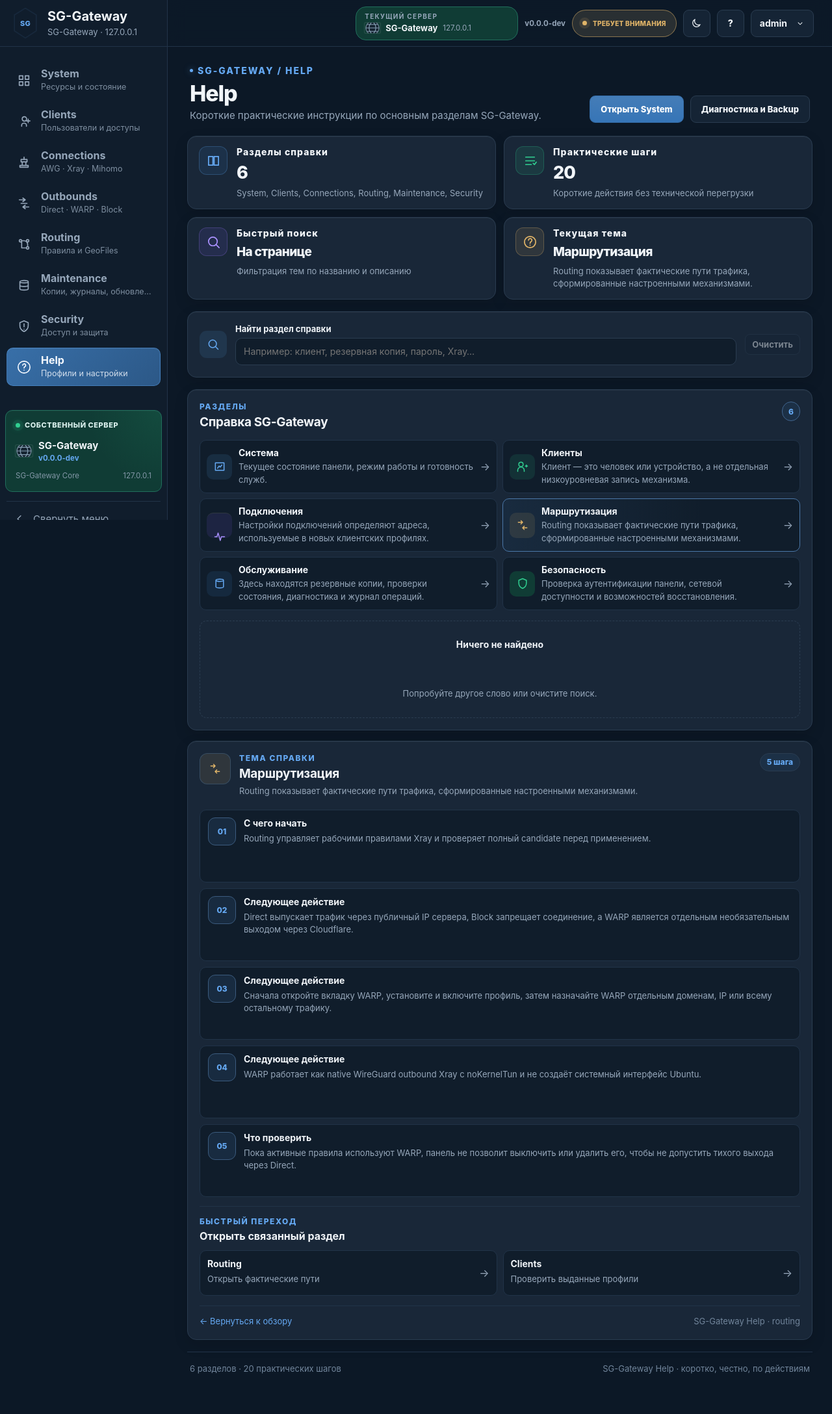
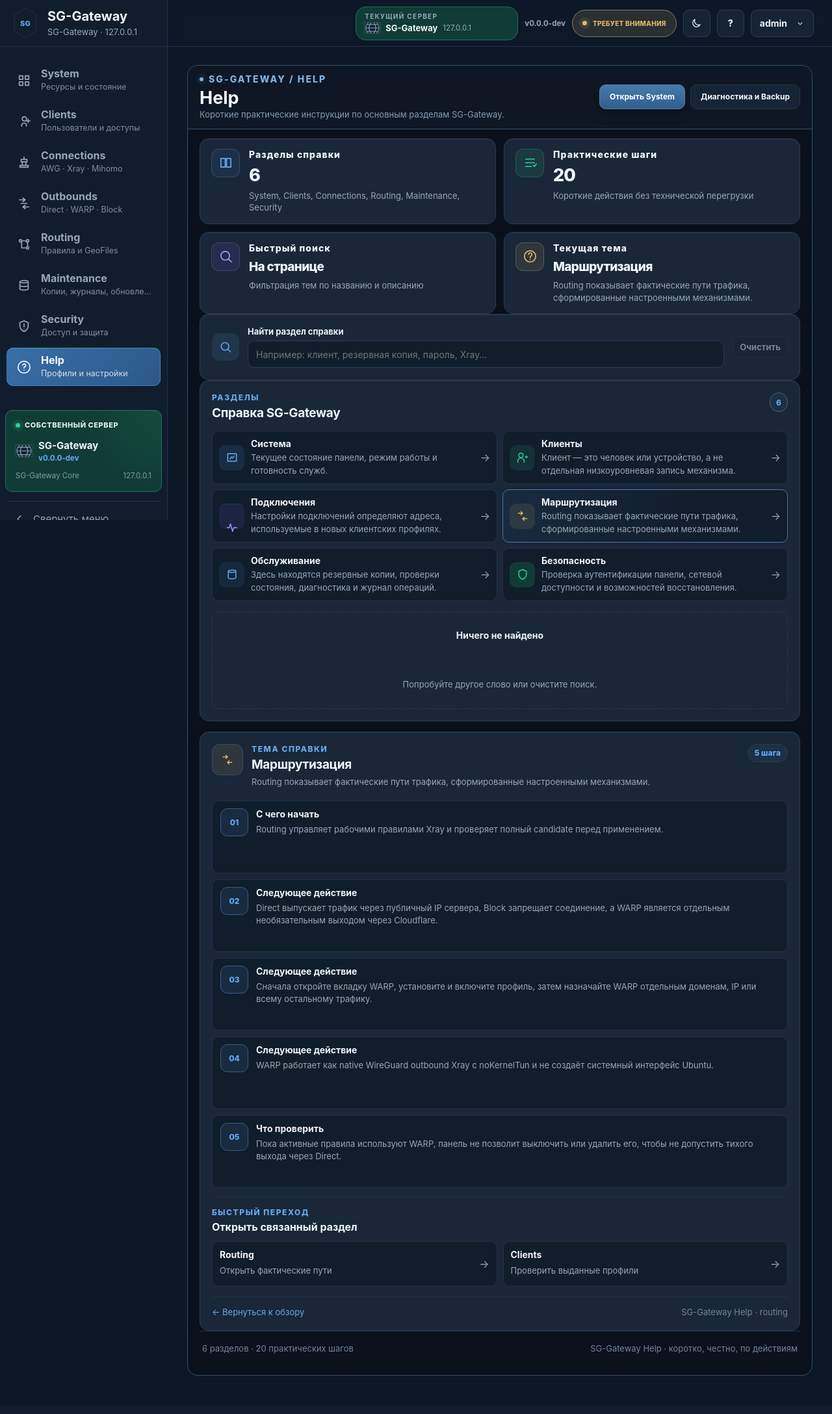
Before and after one commit to s-gor/sg-gateway, a Flask app: page /help/routing in a window 1280 px wide. Shown: the whole page at 65% size. After the commit the page ends 2117 px from the top, so only its background shows below. Run offline with Flask 3, Linux system fonts and the light colour scheme; the visitor is signed in with stand-in values (Sample User, id 1); data comes from the database, SQL or seed files in the repository; data that the repository does not hold is empty.

Commit message:
Unify SG-Gateway 021 page framing and Routing controls

```diff
--- /dev/null
+++ b/app/web/static/sg-page-frame-routing-v1.css
@@ -0,0 +1,176 @@
+/* SG-Gateway 021 accumulated UI
+   Routing is the exact page-heading and outer-frame reference.
+   Applies only to System, Clients, Connections, Outbounds,
+   Maintenance, Security and Help. */
+
+html[data-theme="dark"] {
+  --sgpf-page-bg: #0B121C;
+  --sgpf-header: #0E1723;
+  --sgpf-line: #24364B;
+  --sgpf-line-strong: #34506B;
+  --sgpf-text: #F4F7FA;
+  --sgpf-muted: #8A9AAF;
+  --sgpf-accent: #7FB2E0;
+  --sgpf-raised: #162438;
+  --sgpf-primary: linear-gradient(180deg, #477AAA 0%, #315E8C 100%);
+  --sgpf-shadow: none;
+}
+
+html[data-theme="light"] {
+  --sgpf-page-bg: radial-gradient(circle at 78% -8%, #FBF4E8 0%, #F1EEE6 22%, #E5ECE7 58%, #E5ECE7 100%);
+  --sgpf-header: linear-gradient(180deg, #F1F3EF 0%, #DCE4DD 100%);
+  --sgpf-line: #89968A;
+  --sgpf-line-strong: #68786C;
+  --sgpf-text: #29312C;
+  --sgpf-muted: #66716A;
+  --sgpf-accent: #456F5C;
+  --sgpf-raised: linear-gradient(180deg, #F8F0E4 0%, #E8D9C3 100%);
+  --sgpf-primary: linear-gradient(180deg, #6F9A84 0%, #527D69 100%);
+  --sgpf-shadow: 0 18px 36px rgba(43, 52, 46, .16), 0 2px 5px rgba(43, 52, 46, .10);
+}
+
+:is(.sv1-page, .cv2-page, .cnv1-page, .ob49-page, .mtv2-page, .secv2-page, .hlpv1-page) {
+  display: grid !important;
+  gap: 0 !important;
+  min-width: 0;
+  border: 1px solid var(--sgpf-line-strong) !important;
+  border-radius: 16px !important;
+  background: var(--sgpf-page-bg) !important;
+  box-shadow: var(--sgpf-shadow);
+}
+
+:is(.sv1-heading, .cv2-heading.cv15-heading, .cnv1-heading, .ob49-heading, .mtv2-heading, .ts2-page-heading, .hlpv1-heading) {
+  display: flex !important;
+  justify-content: space-between !important;
+  align-items: center !important;
+  gap: 20px !important;
+  min-height: 78px !important;
+  margin: 0 !important;
+  padding: 12px 18px !important;
+  border: 0 !important;
+  border-bottom: 1px solid var(--sgpf-line-strong) !important;
+  border-radius: 16px 16px 0 0 !important;
+  background: var(--sgpf-header) !important;
+  box-shadow: var(--sgpf-shadow) !important;
+}
+
+:is(.sv1-heading, .cv2-heading.cv15-heading, .cnv1-heading, .ob49-heading, .mtv2-heading, .ts2-page-heading, .hlpv1-heading) > div:first-child {
+  min-width: 0;
+}
+
+:is(.sv1-heading, .cv2-heading.cv15-heading, .cnv1-heading, .ob49-heading, .mtv2-heading, .ts2-page-heading, .hlpv1-heading) h1 {
+  margin: 6px 0 2px !important;
+  color: var(--sgpf-text) !important;
+  font-size: 27px !important;
+  line-height: 1.05 !important;
+  font-weight: 750 !important;
+  letter-spacing: 0 !important;
+}
+
+:is(.sv1-heading, .cv2-heading.cv15-heading, .cnv1-heading, .ob49-heading, .mtv2-heading, .ts2-page-heading, .hlpv1-heading) p {
+  margin: 0 !important;
+  color: var(--sgpf-muted) !important;
+  font-size: 13px !important;
+  line-height: 1.45 !important;
+}
+
+:is(.sv1-kicker, .cv2-kicker, .cnv1-kicker, .ob49-kicker, .mtv2-kicker, .ts2-kicker, .hlpv1-kicker) {
+  display: flex !important;
+  align-items: center !important;
+  gap: 8px !important;
+  color: var(--sgpf-accent) !important;
+  font-size: 10px !important;
+  font-weight: 850 !important;
+  letter-spacing: .15em !important;
+  line-height: 1.2 !important;
+}
+
+:is(.sv1-kicker, .cv2-kicker, .cnv1-kicker, .ob49-kicker, .mtv2-kicker, .hlpv1-kicker) > span {
+  width: 6px !important;
+  height: 6px !important;
+  flex: 0 0 6px;
+  border-radius: 50% !important;
+  background: var(--sgpf-accent) !important;
+}
+
+.ts2-kicker::before {
+  content: "";
+  width: 6px;
+  height: 6px;
+  flex: 0 0 6px;
+  border-radius: 50%;
+  background: var(--sgpf-accent);
+}
+
+:is(.sv1-heading-actions, .cv2-heading-actions, .cnv1-heading-actions, .ob49-heading-actions, .mtv2-heading-actions, .ts2-heading-actions, .hlpv1-heading-actions) {
+  display: flex !important;
+  align-items: center !important;
+  justify-content: flex-end !important;
+  flex-wrap: wrap !important;
+  gap: 8px !important;
+}
+
+:is(.sv1-heading, .cv2-heading.cv15-heading, .cnv1-heading, .ob49-heading, .mtv2-heading, .ts2-page-heading, .hlpv1-heading)
+:is(a.button, button.button, .ob49-help, .cv2-create-button, a[class*="heading"]) {
+  display: inline-flex !important;
+  align-items: center !important;
+  justify-content: center !important;
+  min-height: 38px !important;
+  border: 1px solid var(--sgpf-line) !important;
+  border-radius: 10px !important;
+  background: var(--sgpf-raised) !important;
+  color: var(--sgpf-text) !important;
+  padding: 8px 15px !important;
+  font: inherit !important;
+  font-size: 12px !important;
+  font-weight: 750 !important;
+  line-height: 1.2 !important;
+  text-decoration: none !important;
+  box-shadow: none !important;
+}
+
+html[data-theme="dark"]
+:is(.sv1-heading, .cv2-heading.cv15-heading, .cnv1-heading, .ob49-heading, .mtv2-heading, .ts2-page-heading, .hlpv1-heading)
+:is(.primary, .sg-ljd-key-action, .cv2-create-button) {
+  border-color: #4E82B1 !important;
+  background: var(--sgpf-primary) !important;
+  color: #FFFFFF !important;
+  box-shadow: 0 8px 18px rgba(0, 0, 0, .22) !important;
+}
+
+html[data-theme="light"]
+:is(.sv1-heading, .cv2-heading.cv15-heading, .cnv1-heading, .ob49-heading, .mtv2-heading, .ts2-page-heading, .hlpv1-heading)
+:is(.primary, .sg-ljd-key-action, .cv2-create-button) {
+  border-color: #5C846F !important;
+  background: var(--sgpf-primary) !important;
+  color: #FFFFFF !important;
+  box-shadow: 0 10px 22px rgba(69, 111, 92, .20), 0 2px 5px rgba(43, 52, 46, .12) !important;
+}
+
+:is(.sv1-page, .cv2-page, .cnv1-page, .ob49-page, .mtv2-page, .secv2-page, .hlpv1-page)
+> :not(.sv1-heading, .cv2-heading, .cnv1-heading, .ob49-heading, .mtv2-heading, .ts2-page-heading, .hlpv1-heading) {
+  margin-right: 18px !important;
+  margin-left: 18px !important;
+}
+
+:is(.sv1-page, .cv2-page, .cnv1-page, .ob49-page, .mtv2-page, .secv2-page, .hlpv1-page) > :nth-child(2) {
+  margin-top: 14px !important;
+}
+
+:is(.sv1-page, .cv2-page, .cnv1-page, .ob49-page, .mtv2-page, .secv2-page, .hlpv1-page) > :last-child {
+  margin-bottom: 18px !important;
+}
+
+@media (max-width: 760px) {
+  :is(.sv1-heading, .cv2-heading.cv15-heading, .cnv1-heading, .ob49-heading, .mtv2-heading, .ts2-page-heading, .hlpv1-heading) {
+    display: grid !important;
+    align-items: stretch !important;
+    padding: 12px 10px !important;
+  }
+
+  :is(.sv1-page, .cv2-page, .cnv1-page, .ob49-page, .mtv2-page, .secv2-page, .hlpv1-page)
+  > :not(.sv1-heading, .cv2-heading, .cnv1-heading, .ob49-heading, .mtv2-heading, .ts2-page-heading, .hlpv1-heading) {
+    margin-right: 10px !important;
+    margin-left: 10px !important;
+  }
+}
--- a/app/web/templates/base.html
+++ b/app/web/templates/base.html
@@ -32,6 +32,7 @@
   <link rel="stylesheet" href="{{ url_for('static', filename='sg-clients-simple-hotfix1.css') }}">
   <link rel="stylesheet" href="{{ url_for('static', filename='sg-clients-clarity-hotfix2.css') }}">
   <link rel="stylesheet" href="{{ url_for('static', filename='sg-readable-typography-v3.css') }}">
+  <link rel="stylesheet" href="{{ url_for('static', filename='sg-page-frame-routing-v1.css') }}">
 </head>
 <body class="sg-body page-{{ active_page|default('system') }}">
   <div class="sg-shell" id="sg-shell">
--- a/app/web/templates/outbounds.html
+++ b/app/web/templates/outbounds.html
@@ -5,7 +5,7 @@
 <section class="ob49-page">
   <header class="ob49-heading">
     <div>
-      <div class="ob49-kicker"><span></span> SG-GATEWAY / XRAY</div>
+      <div class="ob49-kicker"><span></span> SG-GATEWAY / OUTBOUNDS</div>
       <h1>Outbounds</h1>
       <p>Выходы Xray создаются здесь. Правила использования настраиваются отдельно в Routing.</p>
     </div>
```
Also changed, not shown: app/web/static/sg-routing-client096.css (+43 -8 lines), app/web/templates/routing.html (+4 -4 lines).
